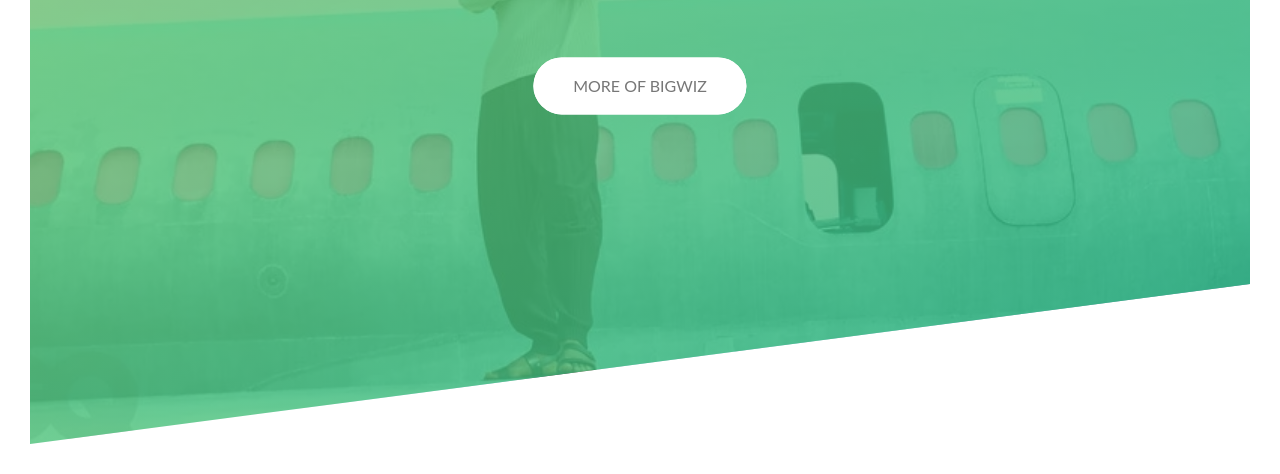
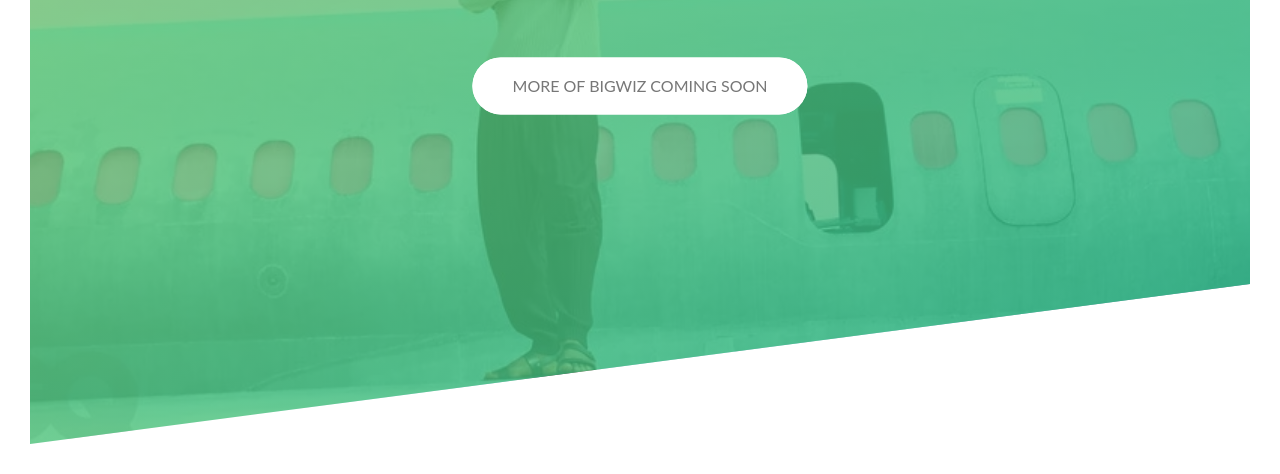
Before and after one commit to MubaraqYusuf/BigWiz, a plain HTML site: page index.html in a window 1280 px wide. Shown: the part 363-837 px from the top of the page. Drawn offline with Linux system fonts and the light colour scheme.

Commit message:
Update index.html

```diff
--- a/index.html
+++ b/index.html
@@ -19,7 +19,7 @@
                 <span class="heading-primary--sub">i am a legend</span>
             </h1>
 
-            <a href="#" class="btn btn--white btn--animated">More of Bigwiz</a>
+            <a href="#" class="btn btn--white btn--animated">More of Bigwiz coming soon</a>
         </div>
     </header>
 </body>
```
